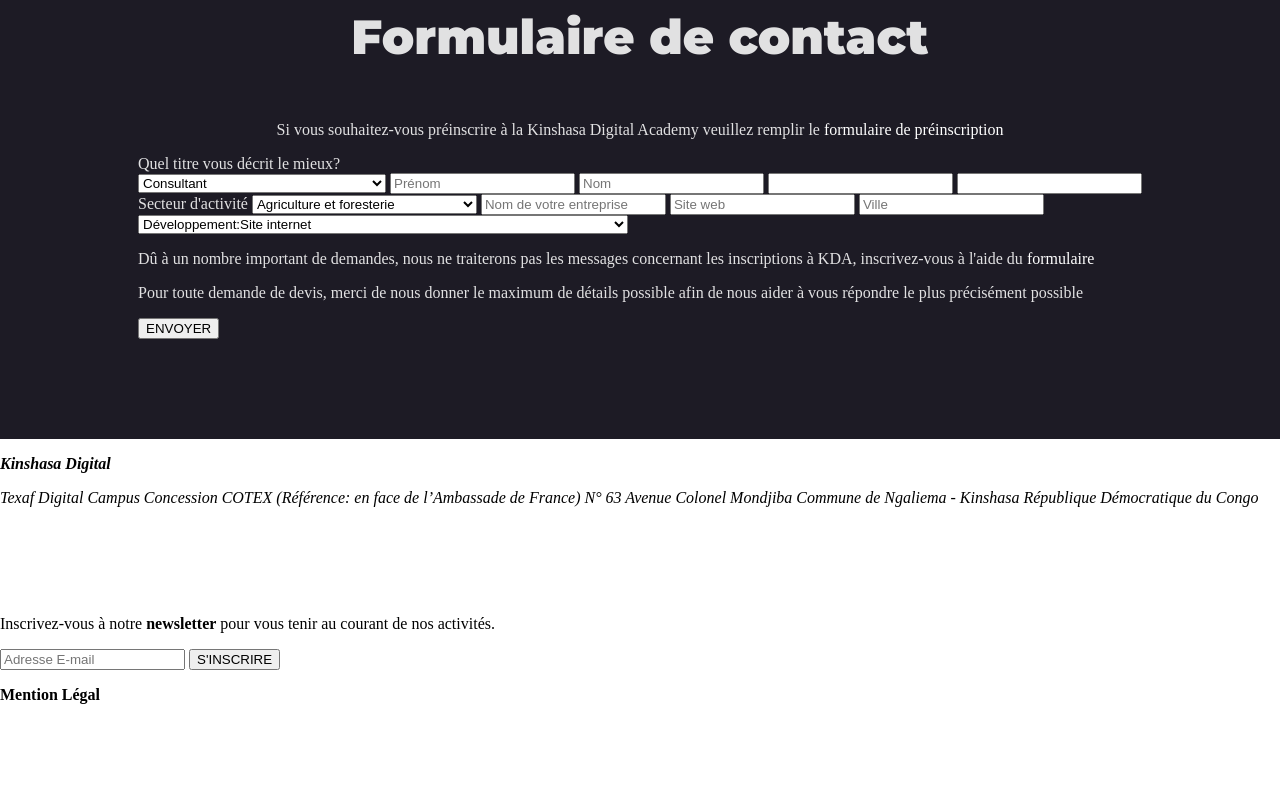
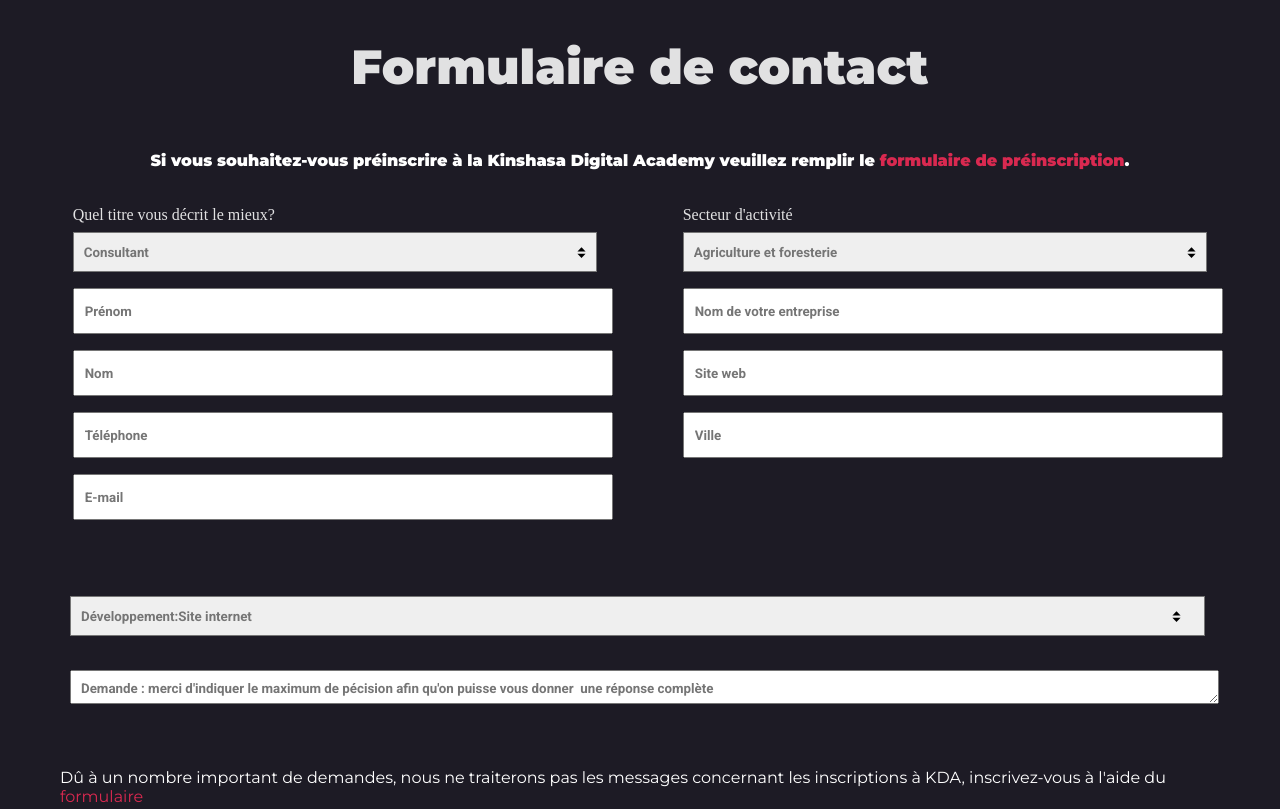
Before and after one commit to ChrisMwanya/SiteKinshasaDigital, a plain HTML site: page index.html in a window 1280 px wide. Shown: the part 7660-8469 px from the top of the page. Before the commit the page ends 8364 px from the top, so only its background shows below. Drawn offline with Linux system fonts and the light colour scheme.

Commit message:
footer page 1 fini

```diff
--- a/index.html
+++ b/index.html
@@ -657,10 +657,10 @@
             <div id="cont-formulaire">
                 <h1>Formulaire de contact</h1>
 
-                <p>Si vous souhaitez-vous préinscrire à la Kinshasa Digital Academy veuillez remplir
-                    le <a href="https://docs.google.com/forms/d/e/1FAIpQLSeMusTbxEnDC0RLMqIqa6V5pW2eOezaz7yrOpPa3cYWrtIPsA/viewform" target="_blank" rel="noopener noreferrer">formulaire de préinscription</a>
-                </p>
+                <p id="paragr-gras">Si vous souhaitez-vous préinscrire à la Kinshasa Digital Academy veuillez remplir
+                    le <a href="https://docs.google.com/forms/d/e/1FAIpQLSeMusTbxEnDC0RLMqIqa6V5pW2eOezaz7yrOpPa3cYWrtIPsA/viewform" target="_blank" rel="noopener noreferrer">formulaire de préinscription</a>.                </p>
                 <form action="" method="POST">
+                    <div id="first-fields">
                         <div id="field-1">
                             <label for="titre">Quel titre vous décrit le mieux?</label><br>
                             <select name="titre" id="titre">
@@ -675,11 +675,11 @@
                             </select>
                             <input type="text" name="" id="" placeholder="Prénom">
                             <input type="text" name="" id="" placeholder="Nom">
-                        <input type="tel" name="" id="">
-                        <input type="email" name="" id="">
+                            <input type="tel" name="" id="" placeholder="Téléphone">
+                            <input type="email" name="" id="" placeholder="E-mail">
                         </div>
                         <div id="field-2">
-                        <label for="sect-activ">Secteur d'activité</label>
+                            <label for="sect-activ">Secteur d'activité</label><br>
                             <select name="sect-activ" id="sect-activ">
                                 <option value="Agriculture et foresterie">Agriculture et foresterie</option>
                                 <option value="Aeroport">Aeroport</option>
@@ -705,6 +705,7 @@
                             <input type="url" name="" id="" placeholder="Site web">
                             <input type="text" placeholder="Ville">
                         </div>
+                    </div>
                     <div id="field-3">
                         <select name="type-demand" id="type-demand" aria-placeholder=" ">
                             <option value="Développement:Site internet">Développement:Site internet</option>
@@ -718,18 +719,18 @@
                             <option value="Kinshasa Digital Academy: Demande renseignement concernant le programme">Kinshasa Digital Academy: Demande renseignement concernant le programme</option>
                             <option value="Kinshasa Digital Academy: Soumettre un projet à impact social">Kinshasa Digital Academy: Soumettre un projet à impact social</option>
                             <option value="Autre">Autre</option>
-                        </select>
+                        </select><br>
+                        <textarea name="" id="" cols="30" rows="10" placeholder="Demande : merci d'indiquer le maximum de pécision afin qu'on puisse vous donner  une réponse complète"></textarea>
                     </div>
-                    <p>
+                    <p class="pied-form">
                         Dû à un nombre important de demandes, nous ne traiterons pas les messages concernant
                         les inscriptions à KDA, inscrivez-vous à l'aide du <a href="https://docs.google.com/forms/d/e/1FAIpQLSeMusTbxEnDC0RLMqIqa6V5pW2eOezaz7yrOpPa3cYWrtIPsA/viewform" target="_blank" rel="noopener noreferrer">formulaire</a>
                     </p>
-                    <p>
-                        Pour toute demande de devis, merci de nous  donner le maximum de détails possible afin de nous aider
-                        à vous répondre le plus précisément possible
+                    <p class="pied-form">
+                        Pour toute demande de devis, merci de nous  donner le maximum de détails possible afin de nous aider à vous répondre le plus précisément possible
                     </p>
 
-                    <button type="submit">ENVOYER</button>
+                    <button type="submit" class="pied-form" >ENVOYER</button>
                 </form>
             </div>
         </section>
@@ -737,36 +738,42 @@
     <footer>
         <div id="contenaire-bloc1">
             <address class="">
-                <p><Strong>Kinshasa Digital</Strong></p>
+                <Strong>Kinshasa Digital</Strong>
                 <p>
-                    Texaf Digital Campus
-                    Concession COTEX (Référence: en face de l’Ambassade de France)
-                    N° 63 Avenue Colonel Mondjiba
-                    Commune de Ngaliema - Kinshasa
-                    République Démocratique du Congo
+                    Texaf Digital Campus <br>
+                    Concession COTEX (Référence: en face de l’Ambassade <br> de France) <br>
+                    N° 63 Avenue Colonel Mondjiba <br>
+                    Commune de Ngaliema - Kinshasa <br>
+                    République Démocratique du Congo <br>
                 </p>
             </address>
-            <div class="">
+            <br>
+            <br>
+            <div id="contact">
                 <a href="mailto:info@kinshasadigital.com">info@kinshasadigital.com</a><br>
                 <a href="tel:+243 891 341 236">+243 891 341 236</a>
             </div>
-            <div>
-                <ul>
-                    <li><a href="http://" target="_blank"></a></li>
-                    <li><a href="http://" target="_blank"></a></li>
-                    <li><a href="http://" target="_blank"></a></li>
-                </ul>
+            <br>
+            <br>
+            <div id="social">
+
+                    <div class="lienSociaux"><a href="http://" target="_blank"><img src="images/social/facebook-f-brands.svg" alt=""></a></div>
+                   <div class="lienSociaux"><a href="http://" target="_blank"><img src="images/social/twitter-brands.svg" alt=""></a></div>
+                    <div class="lienSociaux"><a href="http://" target="_blank"><img src="images/social/linkedin-in-brands.svg" alt=""></a></div>
+
             </div>
         </div>
 
-        <div>
-            <p>
-                Inscrivez-vous à notre <strong>newsletter</strong>
-                pour vous tenir au courant de nos activités.
-            </p>
-            <p><input type="email" name="" id="" placeholder="Adresse E-mail"> <button type="submit">S'INSCRIRE</button></p>
+        <div id="footer-bloc2">
+            <div id="texte">
+                Inscrivez-vous à notre <strong>newsletter</strong>  <br>
+                pour vous tenir au courant de nos activités. <br>
+                <br>
+                <div id="inputInscrire"><input type="email" name="" id="" placeholder="Adresse E-mail"><input type="button" value="S'INSCRIRE" id="btn"></div>
             </div>
-        <p><strong>Mention Légal</strong></p>
+            <strong id="mention">Mention Légal</strong>
+        </div>
+
     </footer>
 </body>
 </html>
--- a/style.css
+++ b/style.css
@@ -1113,6 +1113,7 @@
     align-items:center;
     color: hsla(0,0%,100%,.87);
     width: 100vw;
+
     margin-bottom: 0;
 }
 
@@ -1122,6 +1123,8 @@
     display: flex;
     flex-direction: column;
     align-items: center;
+    height: 100%;
+    padding: 30px;
 }
 
 #cont-formulaire h1
@@ -1129,3 +1132,263 @@
     font: 3rem Montserrat,sans-serif;
     font-weight: 700;
 }
+#cont-formulaire p
+{
+    font: 16px Montserrat,sans-serif;
+    font-weight: 400;
+    color: #FFF;
+}
+
+#cont-formulaire a
+{
+    color: #D92950;
+}
+
+
+#cont-formulaire #paragr-gras
+{
+    font-weight: 600;
+}
+
+#cont-formulaire form
+{
+
+    display: flex;
+    flex-direction: column;
+    height: 100%;
+}
+
+#first-fields
+{
+    margin: 20px 0;
+    width: 100%;
+    display: flex;
+    justify-content: space-around;
+}
+
+#field-1, #field-2
+{
+    width: 43%;
+
+}
+
+#field-3
+{
+    display: flex;
+    flex-direction: column;
+    justify-content: center;
+    padding-left: 45px;
+    width: 93%;
+    padding: 40px;
+}
+
+#footer-main input:not(.envoie), select{
+    width: 100%;
+    height: 40px;
+    margin: 8px 0;
+    font-family: 'Roboto', sans-serif;
+}
+textarea{
+    width: 100%;
+    height: 60px;
+    margin: 8px 0;
+}
+
+#footer-main a{
+    color: #D92950;
+    text-decoration: none;
+}
+#footer-main a:hover{
+    border-bottom: 2.5px solid #D92950 ;
+}
+#cont-formulaire form input, select, textarea
+{
+    padding-left: 10px;
+    font-family: 'Roboto', sans-serif;
+    color : #757575;
+}
+
+select
+{
+    appearance: none;
+    background-image: url(images/test.svg);
+    background-size: .7em;
+    background-position: 98% center;
+    background-repeat: no-repeat;
+}
+
+select::-ms-expand {
+    display: none;
+  }
+
+  textarea{
+    padding-top: 10px;
+    height: 20px ;
+}
+
+.placeholder ::placeholder,form option {
+    font-family: 'Roboto', sans-serif;
+    font-size: 1.2em;
+
+}
+.placeholder :-ms-input-placeholder {
+    font-family: 'Roboto', sans-serif;
+    font-size: 1.2em;
+
+}
+
+.placeholder :-ms-input-placeholder {
+    font-family: 'Roboto', sans-serif;
+    font-size: 1.2em;
+
+}
+.placeholder ::-ms-input-placeholder {
+    font-family: 'Roboto', sans-serif;
+    font-size: 1.2em;
+}
+
+#footer-main button{
+    color: #FFF;
+    background-color: #d92950;
+    border-radius: 15px;
+    text-transform: uppercase ;
+    font-family: 'Roboto', sans-serif;
+    font-weight: 700;
+    text-decoration: none;
+    padding: 15px 25px;
+    border: 2px solid #31052C ;
+    font-size: 1.05em;
+    margin-top: 20px;
+    width: 150px;
+
+}
+#footer-main button:hover{
+    background: transparent;
+    transition: 0.3s;
+    border: 2px solid #d92950 ;
+    cursor: pointer;
+}
+
+.pied-form
+{
+    padding:0 30px;
+}
+
+.pied-form button
+{
+    padding-left: 50px ;
+}
+
+input:focus, select:focus, textarea:focus{
+    outline: 4px solid rgba(217, 41, 80, 0.2);
+}
+/* -- footer -- */
+footer
+{
+    width: 100vw;
+    padding: 100px 0px;
+    background-color: #2d2d2d;
+    color: #fff;
+    display: flex;
+    justify-content: center;
+
+}
+
+#contenaire-bloc1
+{
+    width: 45%;
+}
+
+footer strong
+{
+    color: #fff;
+    font: 22px Roboto, sans-serif;
+    font-weight: 700;
+}
+
+footer p
+{
+    font-style: normal;
+    font: 22px Roboto, sans-serif;
+    font-weight: 200;
+}
+
+#contact a
+{
+
+    color: #D92950;
+    font: 22px Roboto, sans-serif;
+}
+
+#footer-bloc2
+{
+    display: flex;
+    flex-direction: column;
+    justify-content: space-between;
+
+}
+#footer-bloc2 input
+{
+    height: 40px;
+    width: 434px;
+    padding: 6px 12px ;
+    border:none
+}
+
+#inputInscrire #btn
+{
+    cursor: pointer;
+    height: 52px;
+    width: 120px;
+    border-bottom-right-radius: 15px;
+    border-top-right-radius: 15px;
+    background-color: #D92950;
+    color: #fff;
+
+}
+
+#inputInscrire #btn:hover
+{
+    background-color: #2d2d2d;
+    color: #000;
+
+}
+
+#footer-bloc2 #texte
+{
+    font: 22px Roboto, sans-serif;
+    font-weight: 200;
+}
+
+#footer-bloc2 #texte strong
+{
+    font-weight: 800;
+}
+
+#inputInscrire
+{
+    display: flex;
+    justify-content: center;
+    font: 22px Roboto, sans-serif;
+}
+
+#footer-bloc2 #mention
+{
+    font-size: 16px;
+    font-weight: 200;
+}
+
+.lienSociaux
+{
+    height: 30px;
+    width: 30px;
+}
+
+#social
+{
+    width: 200px;
+    display: flex;
+    justify-content: space-between;
+    margin-top: 20px;
+
+}
```
Also changed, not shown: images/social/facebook-f-brands.svg (added), images/social/linkedin-in-brands.svg (added), images/social/twitter-brands.svg (added), images/test.svg (added). Lines whose indentation alone changed are shown as unchanged.
